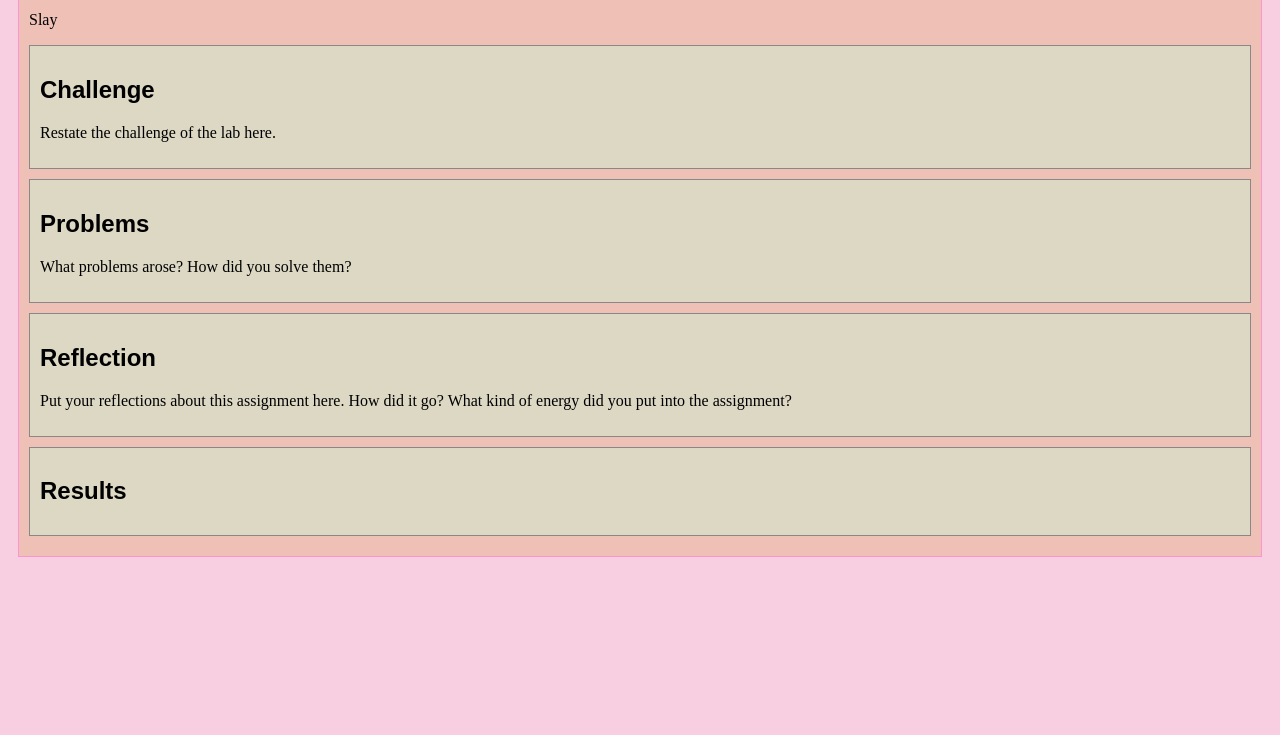
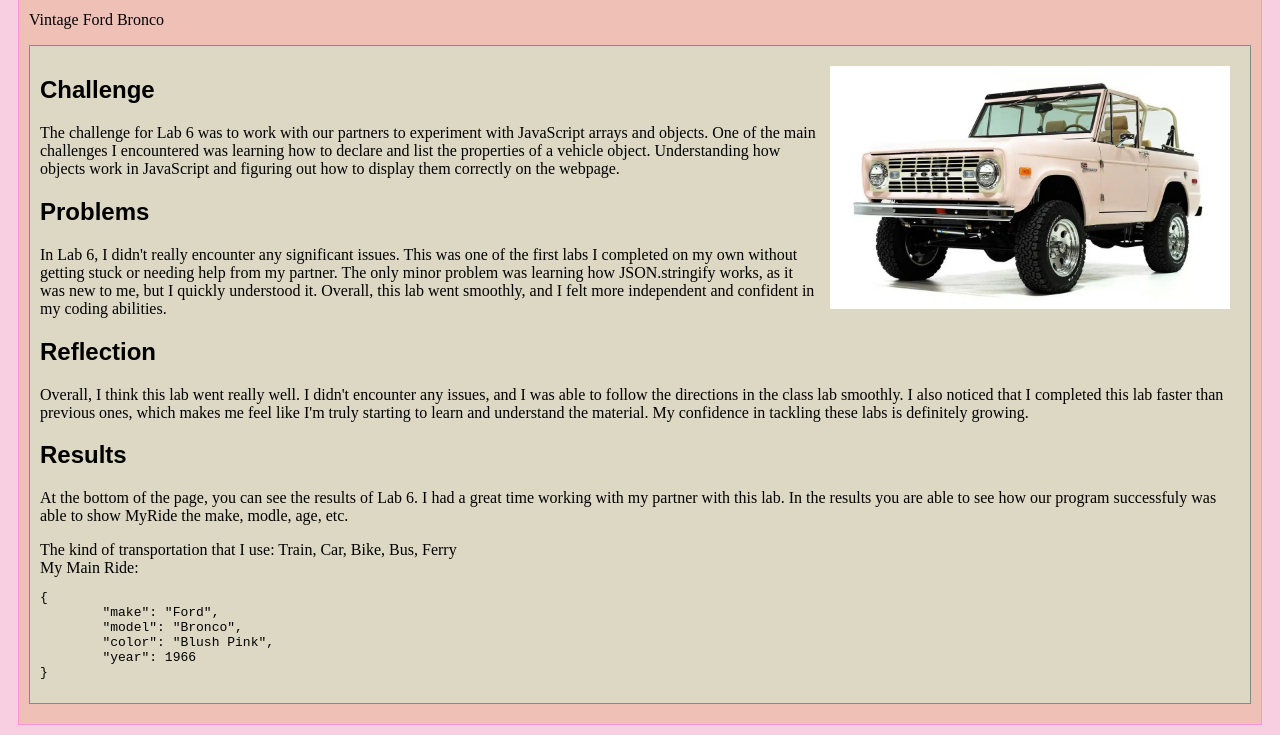
Before and after one commit to Alondra-1416/art101, a plain HTML site: page lab6/index.html in a window 1280 px wide. Shown: the part 100-835 px from the top of the page. Before the commit the page ends 800 px from the top, so only its background shows below. Drawn offline with nearby package versions, Linux system fonts and the light colour scheme.

Commit message:
Lab 6 changes

```diff
--- a/lab6/css/lab.css
+++ b/lab6/css/lab.css
@@ -7,3 +7,9 @@
     border: solid 1px #888;
     background-color: #DDD8C4;
   }
+
+  .bronco {
+    margin: 10px;
+    max-width: 400px;
+    float: right;
+  }
--- a/lab6/index.html
+++ b/lab6/index.html
@@ -2,7 +2,7 @@
 <html>
 <head>
 	<!-- This title is used for tabs and bookmarks -->
-	<title>Lab X - smile</title>
+	<title>Lab 6 - Arrays and Objects</title>
 
 	<!-- Use UTF character set, a good idea with any webpage -->
   	<meta charset="UTF-8" />
@@ -23,27 +23,37 @@
 	<!-- Style this page by changing the CSS in ../css/site.css or css/lab.css -->
 	<main id="content">
 		<section>
-			<h1>Lab 1 - cheese</h1>
-			<p>Slay</p>
+			<h1>Lab 6 - Arrays and Objects</h1>
+			<p>Vintage Ford Bronco</p>
 			<div class="minor-section">
+				<img class="bronco" src="./img/bronco.jpg">
 					<h2>Challenge</h2>
-					<p>Restate the challenge of the lab here.</p>
-			</div>
+					<p>The challenge for Lab 6 was to work with our partners to experiment with
+						JavaScript arrays and objects. One of the main challenges I encountered
+						was learning how to declare and list the properties of a vehicle object.
+						Understanding how objects work in JavaScript and figuring out how to display
+						them correctly on the webpage.</p>
 
-			<div class="minor-section">
 					<h2>Problems</h2>
-					<p>What problems arose? How did you solve them? </p>
-			</div>
+					<p>In Lab 6, I didn't really encounter any significant issues. This was one of the
+						first labs I completed on my own without getting stuck or needing help from my
+						partner. The only minor problem was learning how JSON.stringify works, as it
+						was new to me, but I quickly understood it. Overall, this lab went smoothly, and
+						I felt more independent and confident in my coding abilities. </p>
 
-			<div class="minor-section">
 					<h2>Reflection</h2>
-					<p>Put your reflections about this assignment here. How did it go? What kind of energy did you put into the assignment? </p>
-			</div>
+					<p>Overall, I think this lab went really well. I didn't encounter any issues, and I was
+						able to follow the directions in the class lab smoothly. I also noticed that I completed
+						this lab faster than previous ones, which makes me feel like I'm truly starting to learn
+						and understand the material. My confidence in tackling these labs is definitely growing. </p>
 
-			<div class="minor-section">
 					<h2>Results</h2>
-					<div id="output"></div>
-			</div>
+					<p>At the bottom of the page, you can see the results of Lab 6. I had a great time working with my
+						 partner with this lab. In the results you are able to see how our program successfuly was able
+						 to show MyRide the make, modle, age, etc.</p>
+						<div class= output>
+							<script src="./js/lab.js"></script>
+						</div>
 		</section>
 		<nav id="links">
 			<!-- Put links to other pages (including the homepage) here. -->
--- a/lab6/js/lab.js
+++ b/lab6/js/lab.js
@@ -1,21 +1,25 @@
-// index.js - purpose and description here
-// Author: Your Name
-// Date:
+// index.js - purpose of lab 6 is to experiment with JavaScript arrays and objects.
+// Author: Alondra Hernandez
+// Date: October 24 2024
 
 // Constants
 
 // Functions
 
-// this is an example function and this comment tells what it doees and what parameters are passed to it.
-function myFunction(param1, param2) {
-  // some code here
-  // return results;
+myTransport = ["Train", " Car"," Bike"," Bus"," Ferry"];
+//Main Ride
+myMainRide = {
+  make: "Ford",
+  model: "Bronco",
+  color: "Blush Pink",
+  year: 1966,
+  age: function() {
+    return 2024 - this.year;
+  }
 }
 
-function main() {
-  console.log("Main function started.");
-  // the code that makes everything happen
-}
-
-// let's get this party started
-main();
+//output
+document.writeln("The kind of transportation that I use: ", myTransport, "</br>");
+//Write object to document
+document.writeln("My Main Ride: <pre>",
+  JSON.stringify(myMainRide, null, '\t'), "</pre>");
```
Also changed, not shown: index.html (+1 -0 lines), lab6/img/bronco.jpg (added).
